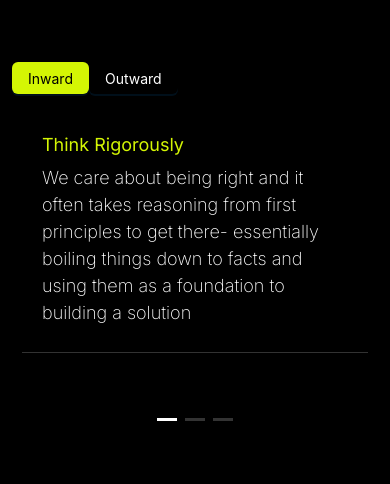
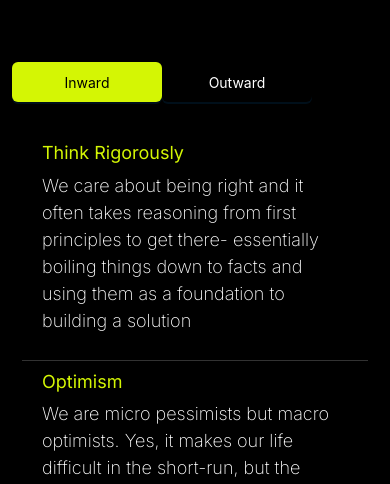
Before and after one commit to webtesting22/vaar, a React (Vite) app: page /Vaar in a window 390 px wide. Shown: the part 780-1264 px from the top of the page. Built offline with nearby package versions, Linux system fonts and the light colour scheme.

Commit message:
button edit varr

```diff
--- a/src/Components/Vaar/Vaar.jsx
+++ b/src/Components/Vaar/Vaar.jsx
@@ -206,7 +206,7 @@ function Vaar() {
                     </Button>
                 </div>
                 <Row>
-                    <Swiper
+                    {/* <Swiper
                         spaceBetween={30}
                         pagination={{
                             clickable: true, // Enable clickable dots
@@ -214,9 +214,9 @@ function Vaar() {
                         // modules={[Pagination,Autoplay]}
                         modules={[Autoplay, Pagination]}
                         className="mySwiper"
-                    >
+                    > */}
                         {(activeTab === 'inward' ? InwardData : OutwardData).map((item, index) => (
-                            <SwiperSlide>
+                            // <SwiperSlide>
                                 <Col lg={24} md={24} key={index}>
                                     {/* <h4>{item.Title}</h4> */}
                                     <div className='values-boxes'>
@@ -224,9 +224,9 @@ function Vaar() {
                                         <p style={{ color: "white", fontWeight: "200" }}>{item.pointDescription}</p>
                                     </div>
                                 </Col>
-                            </SwiperSlide>
+                            // </SwiperSlide>
                         ))}
-                    </Swiper>
+                    {/* </Swiper> */}
                 </Row>
             </div>
             <div className="padding-slite"></div>
--- a/src/Components/VaarTeam/Vaarteam.css
+++ b/src/Components/VaarTeam/Vaarteam.css
@@ -84,6 +84,10 @@
 
 }
 @media (max-width:700px) {
+    .tab-buttons .ant-btn{
+        width: 150px;
+        height: 40px;
+    }
     #ourvalues-viewpc{
         display: none;
         /* display: flex; */
```
